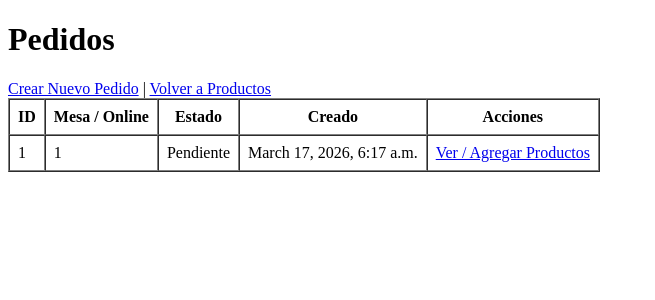
After one commit to acmazoh/Gestion_pedidos_inventario, a Django app: page /ventas/pedidos/ in a window 1280 px wide. The commit adds this page. Shown: the top 300 px of the page, without its empty margins (0-655 px from the left). Run offline with Django 4.2, Linux system fonts and the light colour scheme; a user stored in the database is signed in; data comes from the database, SQL or seed files in the repository.

Commit message:
agregar el template de detalle de venta para agregar productos a la mesa

```diff
--- a/ventas/models.py
+++ b/ventas/models.py
@@ -1,5 +1,7 @@
 from django.db import models
 from django.contrib.auth.models import User
+from products.models import Producto
+
 
 class Pedido(models.Model):
     ESTADOS = [
@@ -13,6 +15,19 @@ class Pedido(models.Model):
     estado = models.CharField(max_length=20, choices=ESTADOS, default='pendiente')
     creado_por = models.ForeignKey(User, on_delete=models.CASCADE)
     fecha_creacion = models.DateTimeField(auto_now_add=True)
+    productos = models.ManyToManyField(Producto, through='PedidoProducto', blank=True)
 
     def __str__(self):
         return f"Pedido {self.id} - {self.mesa_o_online}"
+
+
+class PedidoProducto(models.Model):
+    pedido = models.ForeignKey(Pedido, on_delete=models.CASCADE, related_name='items')
+    producto = models.ForeignKey(Producto, on_delete=models.CASCADE)
+    cantidad = models.PositiveIntegerField(default=1)
+
+    class Meta:
+        unique_together = ('pedido', 'producto')
+
+    def __str__(self):
+        return f"{self.cantidad} x {self.producto.nombre} (Pedido {self.pedido.id})"
--- a/ventas/templates/ventas/pedido_form.html
+++ b/ventas/templates/ventas/pedido_form.html
@@ -11,6 +11,9 @@
         {{ form.as_p }}
         <button type="submit">Crear Pedido</button>
     </form>
-    <a href="{% url 'venta_list' %}">Volver</a>
+    <div>
+        <a href="{% url 'pedido_list' %}">Ver Pedidos</a> |
+        <a href="{% url 'venta_list' %}">Volver a Productos</a>
+    </div>
 </body>
 </html>
--- /dev/null
+++ b/ventas/templates/ventas/pedido_list.html
@@ -0,0 +1,41 @@
+<!DOCTYPE html>
+<html lang="es">
+<head>
+    <meta charset="UTF-8">
+    <title>Lista de Pedidos</title>
+</head>
+<body>
+    <h1>Pedidos</h1>
+    <div>
+        <a href="{% url 'pedido_create' %}">Crear Nuevo Pedido</a> |
+        <a href="{% url 'venta_list' %}">Volver a Productos</a>
+    </div>
+
+    <table border="1" cellpadding="8" cellspacing="0">
+        <thead>
+            <tr>
+                <th>ID</th>
+                <th>Mesa / Online</th>
+                <th>Estado</th>
+                <th>Creado</th>
+                <th>Acciones</th>
+            </tr>
+        </thead>
+        <tbody>
+        {% for pedido in pedidos %}
+            <tr>
+                <td>{{ pedido.id }}</td>
+                <td>{{ pedido.mesa_o_online }}</td>
+                <td>{{ pedido.get_estado_display }}</td>
+                <td>{{ pedido.fecha_creacion }}</td>
+                <td><a href="{% url 'pedido_detail' pedido.id %}">Ver / Agregar Productos</a></td>
+            </tr>
+        {% empty %}
+            <tr>
+                <td colspan="5">No hay pedidos creados aún.</td>
+            </tr>
+        {% endfor %}
+        </tbody>
+    </table>
+</body>
+</html>
--- a/ventas/templates/ventas/producto_venta_list.html
+++ b/ventas/templates/ventas/producto_venta_list.html
@@ -6,7 +6,10 @@
 <body>
     <h1>Interfaz de Ventas - Productos Disponibles</h1>
 
-    <a href="{% url 'pedido_create' %}">Crear Nuevo Pedido</a>
+    <nav>
+        <a href="{% url 'pedido_list' %}">Ver Pedidos</a> |
+        <a href="{% url 'pedido_create' %}">Crear Nuevo Pedido</a>
+    </nav>
 
     <h2>Categorías</h2>
     <div>
--- a/ventas/urls.py
+++ b/ventas/urls.py
@@ -3,5 +3,7 @@ from . import views
 
 urlpatterns = [
     path('', views.ProductoVentaListView.as_view(), name='venta_list'),
-    path('nuevo/', views.PedidoCreateView.as_view(), name='pedido_create'),
+    path('pedidos/', views.PedidoListView.as_view(), name='pedido_list'),
+    path('pedidos/nuevo/', views.PedidoCreateView.as_view(), name='pedido_create'),
+    path('pedidos/<int:pk>/', views.PedidoDetailView.as_view(), name='pedido_detail'),
 ]
--- a/ventas/views.py
+++ b/ventas/views.py
@@ -1,11 +1,12 @@
-from django.shortcuts import render
+from django.shortcuts import render, get_object_or_404, redirect
 from django.views.generic import ListView
 from django.views.generic.edit import CreateView
 from django.urls import reverse_lazy
 from django.contrib.auth.mixins import LoginRequiredMixin
 from products.models import Producto, Categoria
-from .models import Pedido
-from .forms import PedidoForm
+from .models import Pedido, PedidoProducto
+from .forms import PedidoForm, PedidoProductoForm
+
 
 class ProductoVentaListView(ListView):
     model = Producto
@@ -30,12 +31,72 @@ class ProductoVentaListView(ListView):
                 pass
         return context
 
+
 class PedidoCreateView(LoginRequiredMixin, CreateView):
     model = Pedido
     form_class = PedidoForm
     template_name = 'ventas/pedido_form.html'
-    success_url = reverse_lazy('venta_list')
 
     def form_valid(self, form):
         form.instance.creado_por = self.request.user
         return super().form_valid(form)
+
+    def get_success_url(self):
+        return reverse_lazy('pedido_detail', kwargs={'pk': self.object.pk})
+
+
+class PedidoListView(LoginRequiredMixin, ListView):
+    model = Pedido
+    template_name = 'ventas/pedido_list.html'
+    context_object_name = 'pedidos'
+
+    def get_queryset(self):
+        # Show only orders created by the current user
+        return super().get_queryset().filter(creado_por=self.request.user)
+
+
+class PedidoDetailView(LoginRequiredMixin, ListView):
+    model = PedidoProducto
+    template_name = 'ventas/pedido_detail.html'
+    context_object_name = 'items'
+
+    def get(self, request, pk, *args, **kwargs):
+        pedido = get_object_or_404(Pedido, pk=pk, creado_por=request.user)
+        form = PedidoProductoForm()
+        items = list(pedido.items.select_related('producto'))
+        for item in items:
+            item.subtotal = item.producto.precio * item.cantidad
+        total = sum(item.subtotal for item in items)
+        return render(request, self.template_name, {
+            'pedido': pedido,
+            'form': form,
+            'items': items,
+            'total': total,
+        })
+
+    def post(self, request, pk, *args, **kwargs):
+        pedido = get_object_or_404(Pedido, pk=pk, creado_por=request.user)
+        form = PedidoProductoForm(request.POST)
+        if form.is_valid():
+            producto = form.cleaned_data['producto']
+            cantidad = form.cleaned_data['cantidad']
+            item, created = PedidoProducto.objects.get_or_create(
+                pedido=pedido,
+                producto=producto,
+                defaults={'cantidad': cantidad},
+            )
+            if not created:
+                item.cantidad += cantidad
+                item.save()
+            return redirect('pedido_detail', pk=pedido.pk)
+
+        items = list(pedido.items.select_related('producto'))
+        for item in items:
+            item.subtotal = item.producto.precio * item.cantidad
+        total = sum(item.subtotal for item in items)
+        return render(request, self.template_name, {
+            'pedido': pedido,
+            'form': form,
+            'items': items,
+            'total': total,
+        })
```
Also changed, not shown: ventas/forms.py (+7 -0 lines), ventas/templates/ventas/pedido_detail.html (added, +56 -0 lines), ventas/migrations/0002_pedidoproducto_pedido_productos.py (added).
